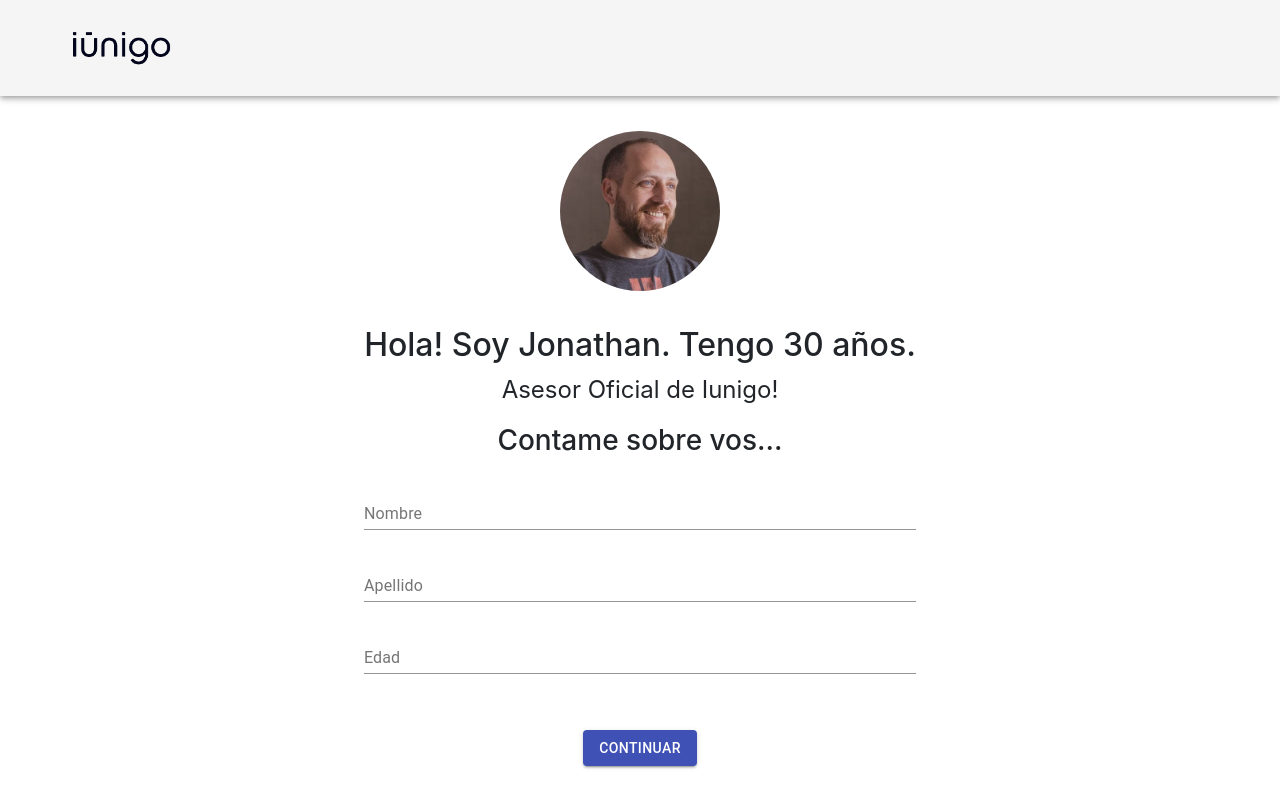
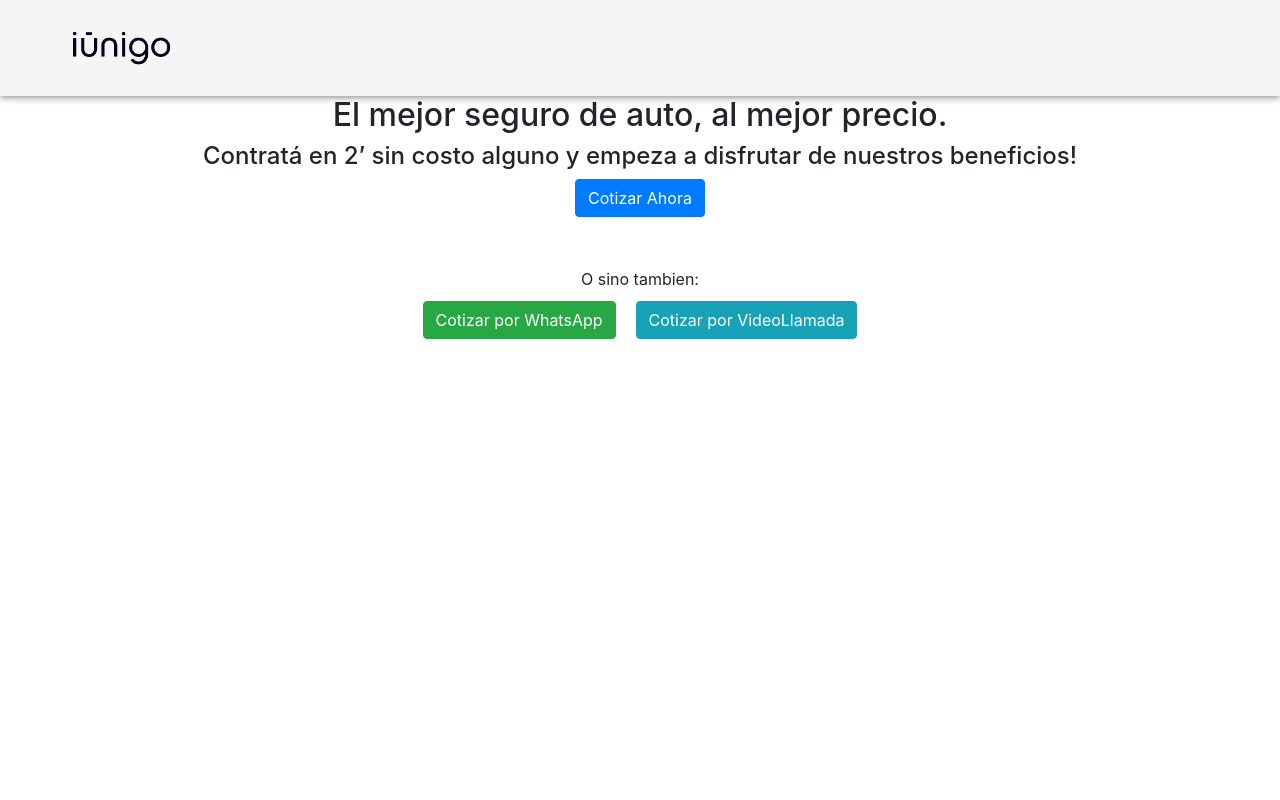
Before and after one commit to torregianif/iunigo_cotizacion_front, a React (Create React App) app: page / in a window 1280 px wide. Built offline with nearby package versions, Linux system fonts and the light colour scheme.

Commit message:
New Inicio

```diff
--- a/src/components/AddressForm.js
+++ b/src/components/AddressForm.js
@@ -2,8 +2,6 @@ import React from 'react';
 import Grid from '@material-ui/core/Grid';
 import Typography from '@material-ui/core/Typography';
 import TextField from '@material-ui/core/TextField';
-import FormControlLabel from '@material-ui/core/FormControlLabel';
-import Checkbox from '@material-ui/core/Checkbox';
 
 export default function AddressForm() {
   return (
--- a/src/components/CarPatentForm.js
+++ b/src/components/CarPatentForm.js
@@ -12,6 +12,12 @@ export default class CarPatentForm extends Component {
         console.log("Entro")
         e.preventDefault();
         this.props.nextStep();
+    }
+
+    previous = e => {
+        console.log("Entro")
+        e.preventDefault();
+        this.props.prevStep();
     }
 
     render() {
@@ -37,9 +43,14 @@ export default class CarPatentForm extends Component {
                         />
                         <FormHelperText>Ejemplo: AAA111 o A003946RN (nuevas)</FormHelperText>
                     </Grid>
-                    <Grid item xs={12}>
+                    <Grid item xs={12}  style={{marginTop: 10}}>
                         <Button variant="contained" color="primary" onClick={this.continue}>
                             Continuar
+                        </Button>
+                    </Grid>
+                    <Grid item xs={12} style={{marginTop: 5}}>
+                        <Button variant="contained" onClick={this.previous}>
+                            Volver
                         </Button>
                     </Grid>
                 </Grid>
--- /dev/null
+++ b/src/components/InicioCotizacion.js
@@ -0,0 +1,33 @@
+import React, { Component } from 'react';
+import { Container, Grid} from '@material-ui/core';
+import { Button } from 'react-bootstrap'
+
+export default class InicioCotizacion extends Component {
+
+    continue = e => {
+        e.preventDefault();
+        this.props.nextStep();
+    }
+
+    render() {
+        return (
+            <Container>
+                <Grid>
+                    <h2>El mejor seguro de auto,
+                    al mejor precio.</h2>
+                    <h4>Contratá en 2’ sin costo alguno y empeza a disfrutar de nuestros beneficios!</h4>
+                </Grid>
+                <Grid>
+                    <Button variant="primary" onClick={this.continue}>Cotizar Ahora</Button>
+                </Grid>
+                <Grid style={{marginTop:50}}>
+                    O sino tambien:
+                </Grid>
+                <Grid style={{marginTop:10}}>
+                    <Button variant="success">Cotizar por WhatsApp</Button>
+                    <Button variant="info" style={{marginLeft:20}}>Cotizar por VideoLlamada</Button>
+                </Grid>
+            </Container>
+        )
+    }
+}
--- a/src/components/PricesForm.js
+++ b/src/components/PricesForm.js
@@ -20,25 +20,27 @@ class PricesForm extends Component {
 
     componentDidMount(){
 
+        // let data = {
+        //     car_id: "460823",
+        //     car_year: 2019,
+        //     gnc: false,
+        //     okm: false,
+        //     person_age: 24,
+        //     state_code: "ar-b",
+        //     zone: "12"
+        // }
+
         let data = {
-            car_id: "460823",
-            car_year: 2019,
-            gnc: false,
+            car_id: this.props.values.carVersion,
+            car_year: this.props.values.carYear,
+            gnc: this.props.values.carGNC,
             okm: false,
-            person_age: 24,
+            person_age: this.props.values.age,
             state_code: "ar-b",
             zone: "12"
         }
 
-        // let data = {
-        //     car_id: "460823",
-        //     car_year: this.props.carYear,
-        //     gnc: this.props.carGNC,
-        //     okm: false,
-        //     person_age: this.props.age,
-        //     state_code: "ar-b",
-        //     zone: "12"
-        // }
+        console.table(data);
 
         const endpoint_back = `${endpoint.url_precios}`;
 
--- a/src/components/PrincipalForm.js
+++ b/src/components/PrincipalForm.js
@@ -8,11 +8,12 @@ import CarVersionForm from './CarVersionForm';
 import CarPatentForm from './CarPatentForm';
 import CheckOutForm from './CheckOutForm';
 import SimpleAppBar from './AppBar';
+import InicioCotizacion from './InicioCotizacion';
 
 class PrincipalForm extends Component {
 
     state = {
-        step: 1,
+        step: 0,
         carYear: null,
         carBrand: null,
         carModel: null,
@@ -23,7 +24,8 @@ class PrincipalForm extends Component {
         car0km: false,
         name: '',
         lastName: '',
-        age: null,
+        age: '',
+        userLocation: ''
     }
 
     // Go to next step
@@ -64,14 +66,23 @@ class PrincipalForm extends Component {
     render() {
         console.log("CAR ID", this.state.carId)
         const { step } = this.state;
-        const { name, lastName, age, carYear, carGNC, carDoors, carBrand, carModel, carId, car0km, carVersion } = this.state;
-        const values = { name, lastName, age, carYear, carGNC, carDoors, carBrand, carModel, carId, car0km, carVersion};
+        const { name, lastName, age, carYear, carGNC, carDoors, carBrand, carModel, carId, car0km, carVersion, userLocation } = this.state;
+        const values = { name, lastName, age, carYear, carGNC, carDoors, carBrand, carModel, carId, car0km, carVersion, userLocation};
         switch (step) {
+
+            case 0:
+                return (
+                    <div>
+                        <SimpleAppBar/>
+                        <InicioCotizacion nextStep={this.nextStep} handleChange={this.handleChange} values={values} />
+                    </div>
+                );
+
             case 1:
                 return (
                     <div>
                         <SimpleAppBar/>
-                        <UserNameForm nextStep={this.nextStep} handleChange={this.handleChange} values={values} />
+                        <UserNameForm nextStep={this.nextStep} prevStep={this.prevStep} handleChange={this.handleChange} values={values} />
                     </div>
                 );
 
--- a/src/components/UserLocationForm.js
+++ b/src/components/UserLocationForm.js
@@ -84,7 +84,7 @@ class UserLocationForm extends PureComponent {
                                 label="Localidad"
                                 helperText="Selecciona el año del vehículo"
                                 className={classes.textField}
-                                onChange={handleChange('carYear')}
+                                onChange={handleChange('userLocation')}
                                 margin="normal"
                                 value={values.carYear}
                             >
--- a/src/components/UserNameForm.js
+++ b/src/components/UserNameForm.js
@@ -32,6 +32,11 @@ export default class UserNameForm extends Component {
   continue = e => {
     e.preventDefault();
     this.props.nextStep();
+  }
+
+  previous = e => {
+    e.preventDefault();
+    this.props.prevStep();
   }
 
   render() {
@@ -101,7 +106,12 @@ export default class UserNameForm extends Component {
             <Grid item xs={12}>
               <Button variant="contained" color="primary" onClick={this.continue}>
                 Continuar
-                            </Button>
+              </Button>
+            </Grid>
+            <Grid item xs={12}>
+              <Button variant="contained" onClick={this.previous}>
+                Volver
+              </Button>
             </Grid>
           </Grid>
         </form>
```
Also changed, not shown: src/components/CarDoorsForm.js (deleted), src/components/CarGNCForm.js (deleted), src/components/UserYearForm.js (deleted).
